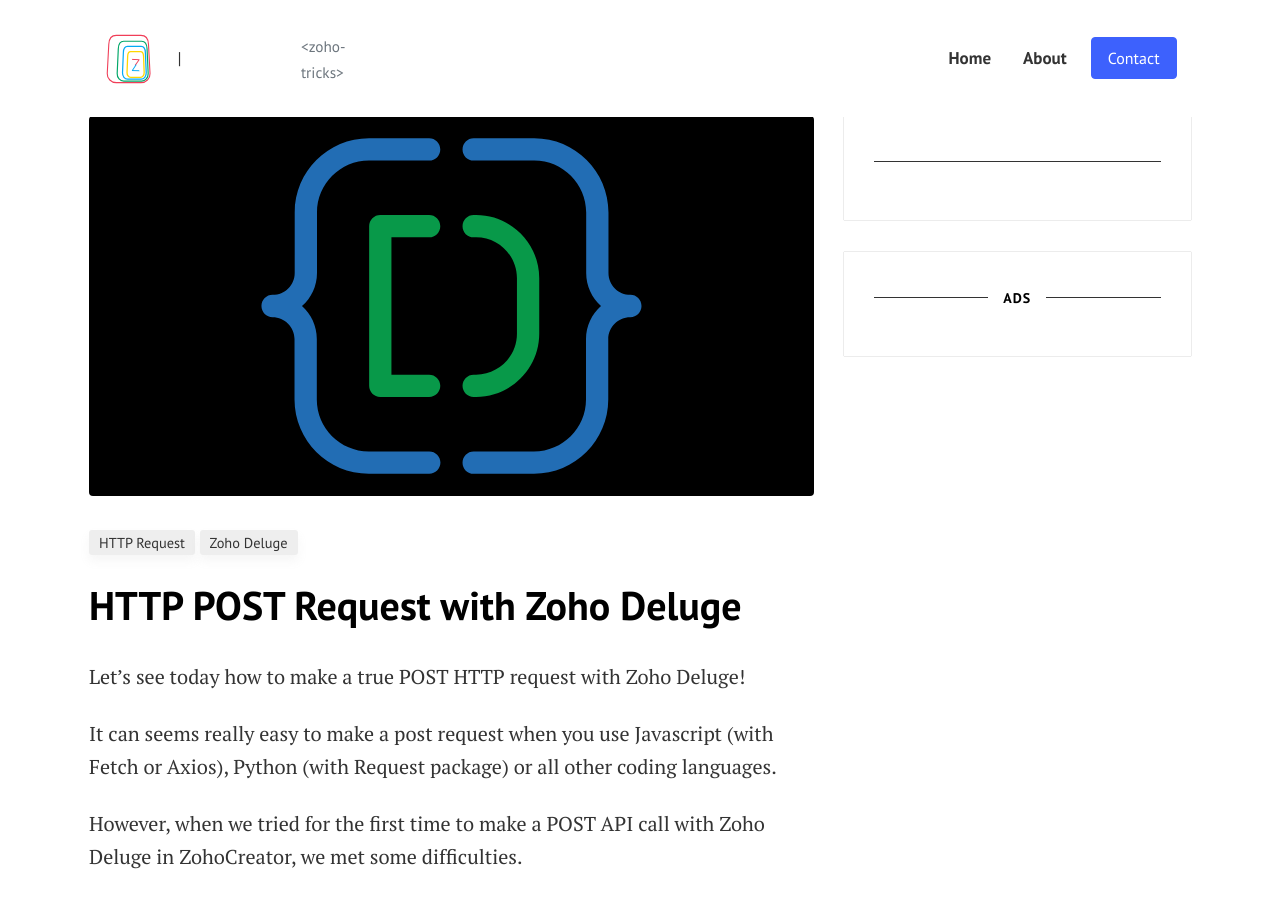
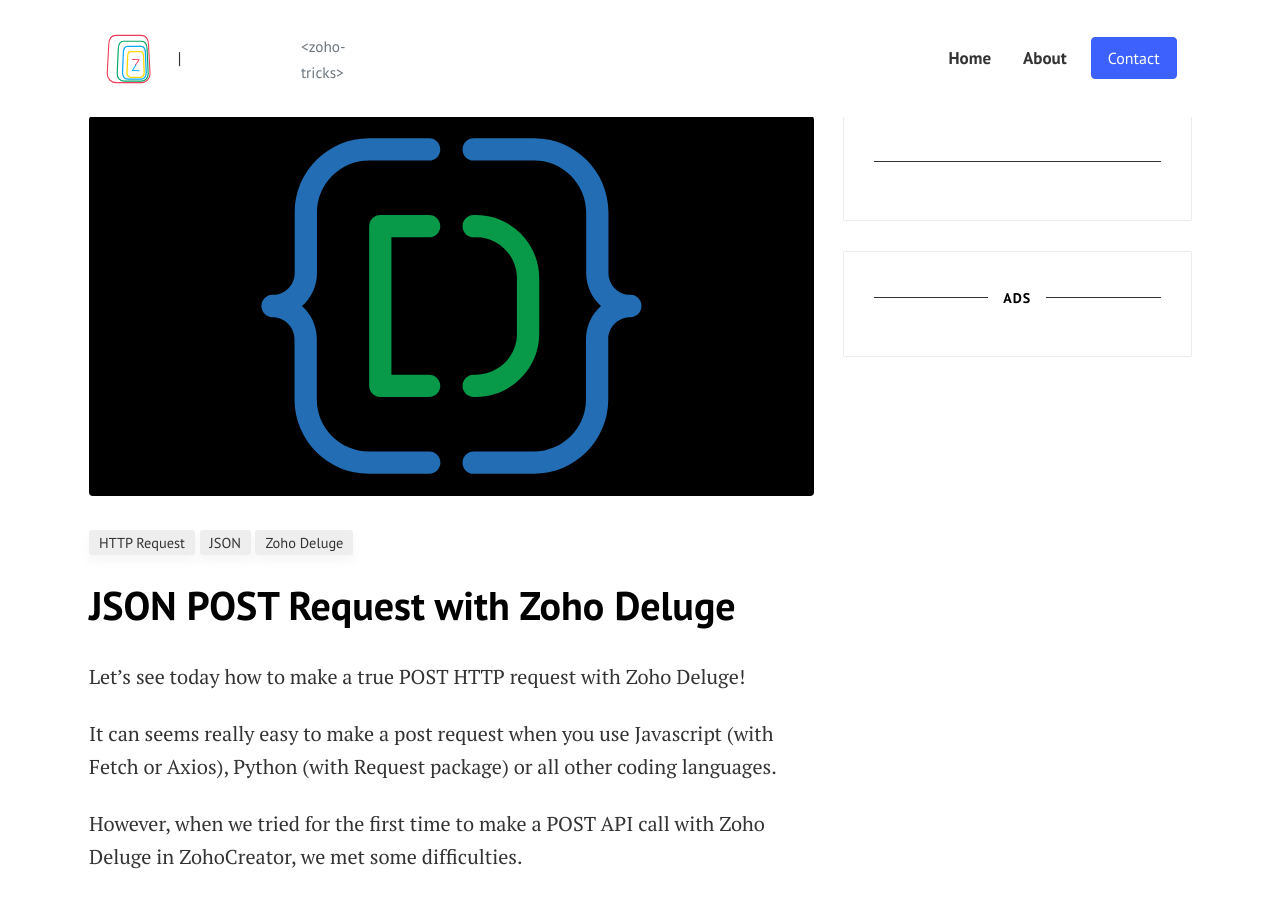
Before and after one commit to anthoninvanimpe/anthoninvanimpe.github.io, a Jekyll site: the page built from _posts/2021-11-26-zoho-deluge-post-request-in-json-format.md, in a window 1280 px wide and 900 px high. Built offline with Jekyll 4.4.1, drawn with Linux system fonts in a browser that asks for light colours; comment, search, counter and statistics services are not loaded.

Commit message:
Update from Forestry.io anthoninvanimpe updated _posts/2021-11-26-zoho-deluge-post-request-in-json-format.md

```diff
--- a/_posts/2021-11-26-zoho-deluge-post-request-in-json-format.md
+++ b/_posts/2021-11-26-zoho-deluge-post-request-in-json-format.md
@@ -1,17 +1,19 @@
 ---
-title: HTTP POST Request with Zoho Deluge
-description: Learn to make a HTTP POST request correctly with Zoho Deluge.
+title: JSON POST Request with Zoho Deluge
+description: Learn how to make a HTTP POST request correctly with Zoho Deluge.
 tags:
 - Zoho
 - Zoho Deluge
 layout: post
 keywords:
+- JSON
 - API
 - Business automation
 - Zoho Deluge
 - Zoho
 - HTTP
 categories:
+- JSON
 - HTTP Request
 - Zoho Deluge
 image: assets/images/deluge.svg
```
